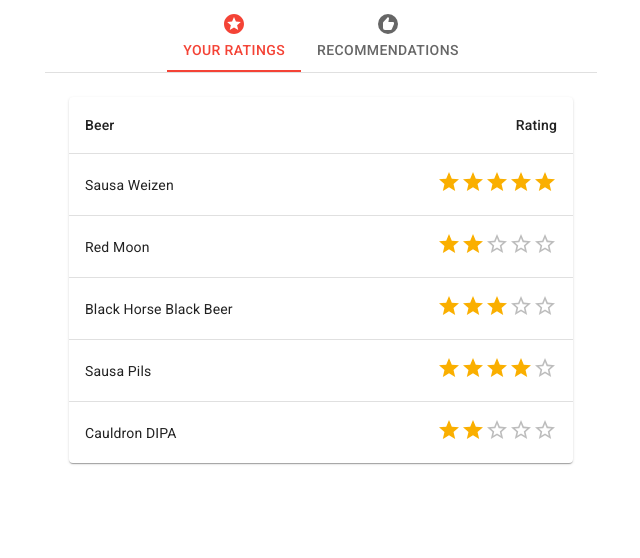
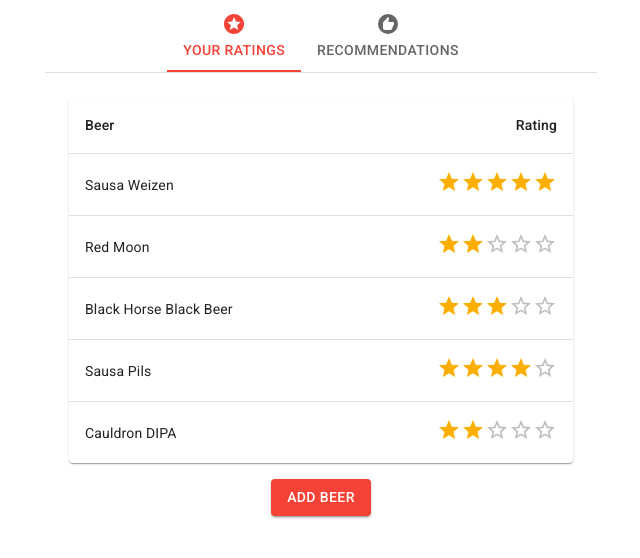
Before and after one commit to ruskakimov/beer-recommendation, a React (Vite) app: page / in a window 1280 px wide. Shown: the top 558 px of the page, without its empty margins (319-959 px from the left). Built offline with nearby package versions, Linux system fonts and the light colour scheme.

Commit message:
Add button

```diff
--- a/src/tabs/YourRatings.tsx
+++ b/src/tabs/YourRatings.tsx
@@ -1,4 +1,5 @@
 import {
+  Button,
   Paper,
   Rating,
   Table,
@@ -19,6 +20,7 @@ const rows: [string, number][] = [
 
 export default function YourRatings() {
   return (
+    <>
       <TableContainer component={Paper}>
         <Table aria-label="rating table">
           <TableHead>
@@ -50,5 +52,9 @@ export default function YourRatings() {
           </TableBody>
         </Table>
       </TableContainer>
+      <div style={{ marginTop: "1rem", textAlign: "center" }}>
+        <Button variant="contained">Add Beer</Button>
+      </div>
+    </>
   );
 }
```
Lines whose indentation alone changed are shown as unchanged.
